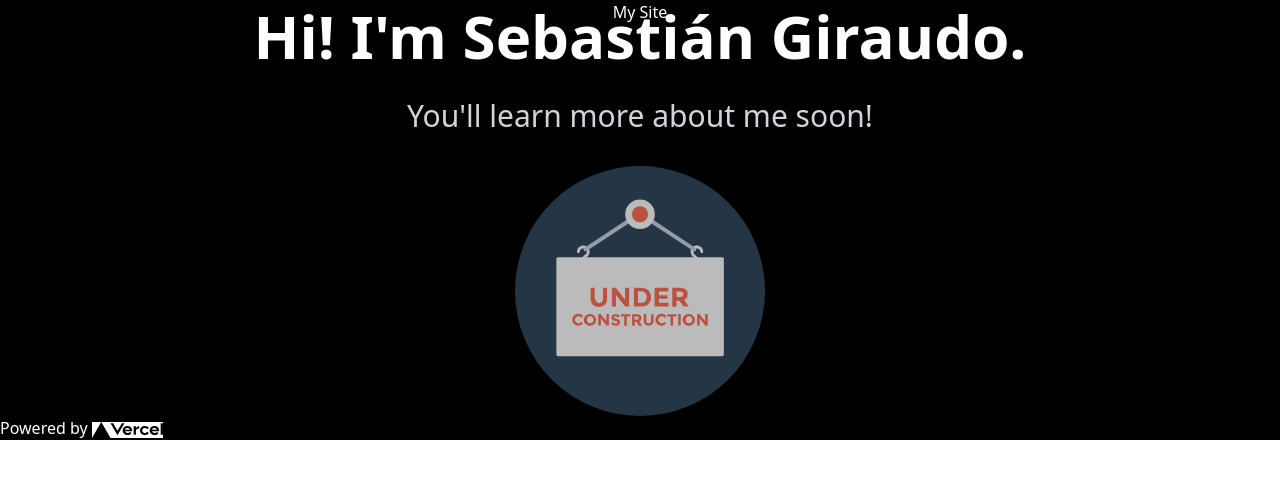
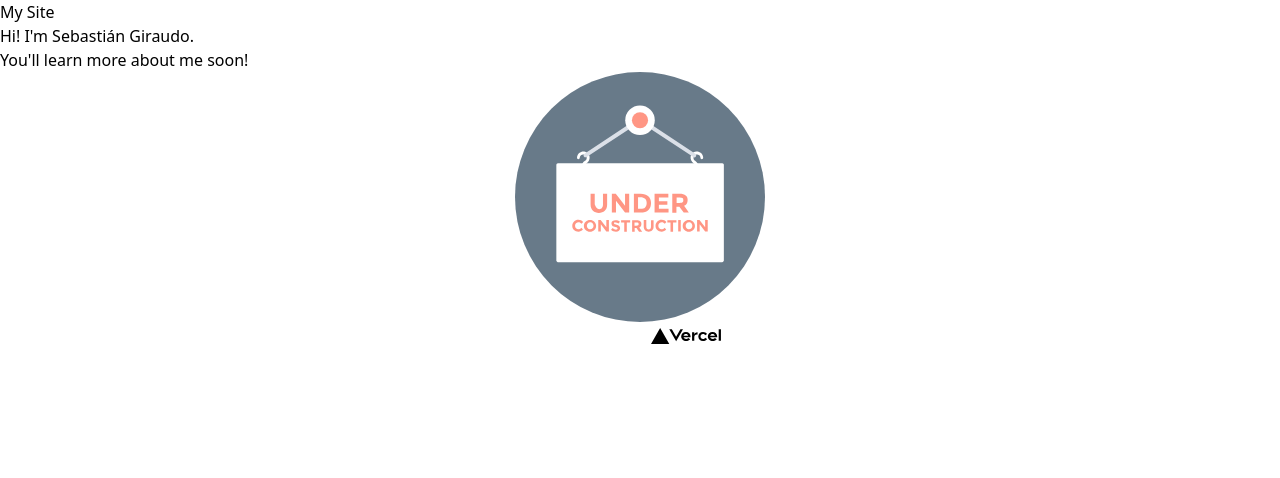
Before and after one commit to kimurakenshi/resume, a Next.js app: page / in a window 1280 px wide. Shown: the top 478 px of the page. Built offline with nearby package versions, Linux system fonts and the light colour scheme; what @tailwindcss/typography would draw is missing.

Commit message:
some layout progress

```diff
--- a/components/Footer.tsx
+++ b/components/Footer.tsx
@@ -1,6 +1,6 @@
 function Footer() {
   return (
-    <footer className="h-1.5 contents text-center">
+    <footer className="text-center">
       <a
         href="https://vercel.com"
         target="_blank"
--- a/components/Header.tsx
+++ b/components/Header.tsx
@@ -1,6 +1,6 @@
 function Header() {
   return (
-    <header className="h-1.5 bg-black text-center">
+    <header>
       <h1 className="sans-font">My Site</h1>
     </header>
   );
--- a/components/Layout.tsx
+++ b/components/Layout.tsx
@@ -3,7 +3,7 @@ import Footer from './Footer';
 import Header from './Header';
 
 const Layout = ({ children, title, description, hasMarkdown = false }) => (
-  <div className="sans-font text-white bg-black">
+  <div className="h-screen">
     <Head>
       <meta name="viewport" content="width=device-width, initial-scale=1" />
       <meta charSet="utf-8" />
@@ -12,19 +12,13 @@ const Layout = ({ children, title, description, hasMarkdown = false }) => (
       <link rel="icon" href="/favicon.ico" />
     </Head>
 
-    <main>
-      <Header />
+    <Header />
 
-      <div className="content">
-        {hasMarkdown ? (
-          <article className="prose">{children}</article>
-        ) : (
-          [children]
-        )}
-      </div>
+    <main className="flex-1 prose">
+      <div>{children}</div>
+    </main>
 
-      <Footer />
-    </main>
+    <Footer />
   </div>
 );
 
--- a/pages/_app.tsx
+++ b/pages/_app.tsx
@@ -1,5 +1,4 @@
 import '../styles/globals.scss';
-import { MDXProvider } from '@mdx-js/react';
 
 function MyApp({ Component, pageProps }) {
   return <Component {...pageProps} />;
--- a/pages/about.mdx
+++ b/pages/about.mdx
@@ -1,7 +1,7 @@
 import Layout from '../components/Layout';
 
 export default ({ children }) => (
-  <Layout description="About" title="About" hasMarkdown={true}>
+  <Layout description="About" title="About">
     {children}
   </Layout>
 );
--- a/pages/index.tsx
+++ b/pages/index.tsx
@@ -5,13 +5,9 @@ export default function Home() {
   return (
     <Layout description="Home" title="Home">
       <main className="flex flex-col justify-center self-center flex-1">
-        <h1 className="text-center font-sans font-bold text-white text-6xl mb-8">
-          Hi! I&apos;m Sebastián Giraudo.
-        </h1>
+        <h1>Hi! I&apos;m Sebastián Giraudo.</h1>
 
-        <p className="text-center font-sans text-gray-300 text-3xl mb-8">
-          You&apos;ll learn more about me soon!
-        </p>
+        <p>You&apos;ll learn more about me soon!</p>
 
         <Image
           className="animate-pulse"
--- a/tailwind.config.js
+++ b/tailwind.config.js
@@ -1,17 +1,7 @@
 module.exports = {
   purge: ['./pages/**/*.{js,ts,jsx,tsx}', './components/**/*.{js,ts,jsx,tsx}'],
-  darkMode: false, // or 'media' or 'class'
-  theme: {
-    extend: {
-      typography: (theme) => ({
-        DEFAULT: {
-          css: {
-            color: theme('colors.white'),
-          },
-        },
-      }),
-    },
-  },
+  darkMode: 'media', // or 'media' or 'class'
+  theme: {},
   variants: {
     extend: {},
   },
```
Also changed, not shown: 1 other file (tests, documents, lock files or other folders).
